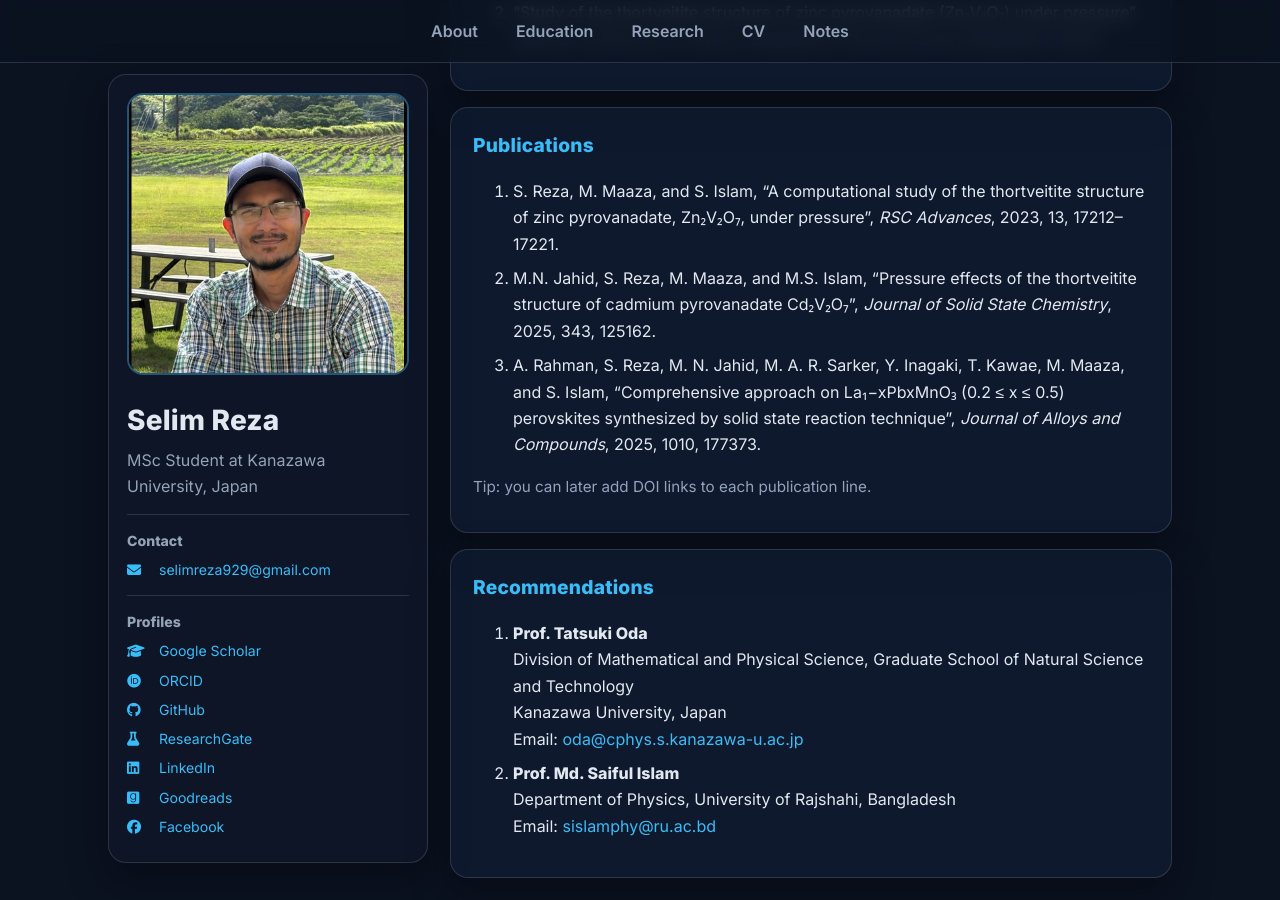
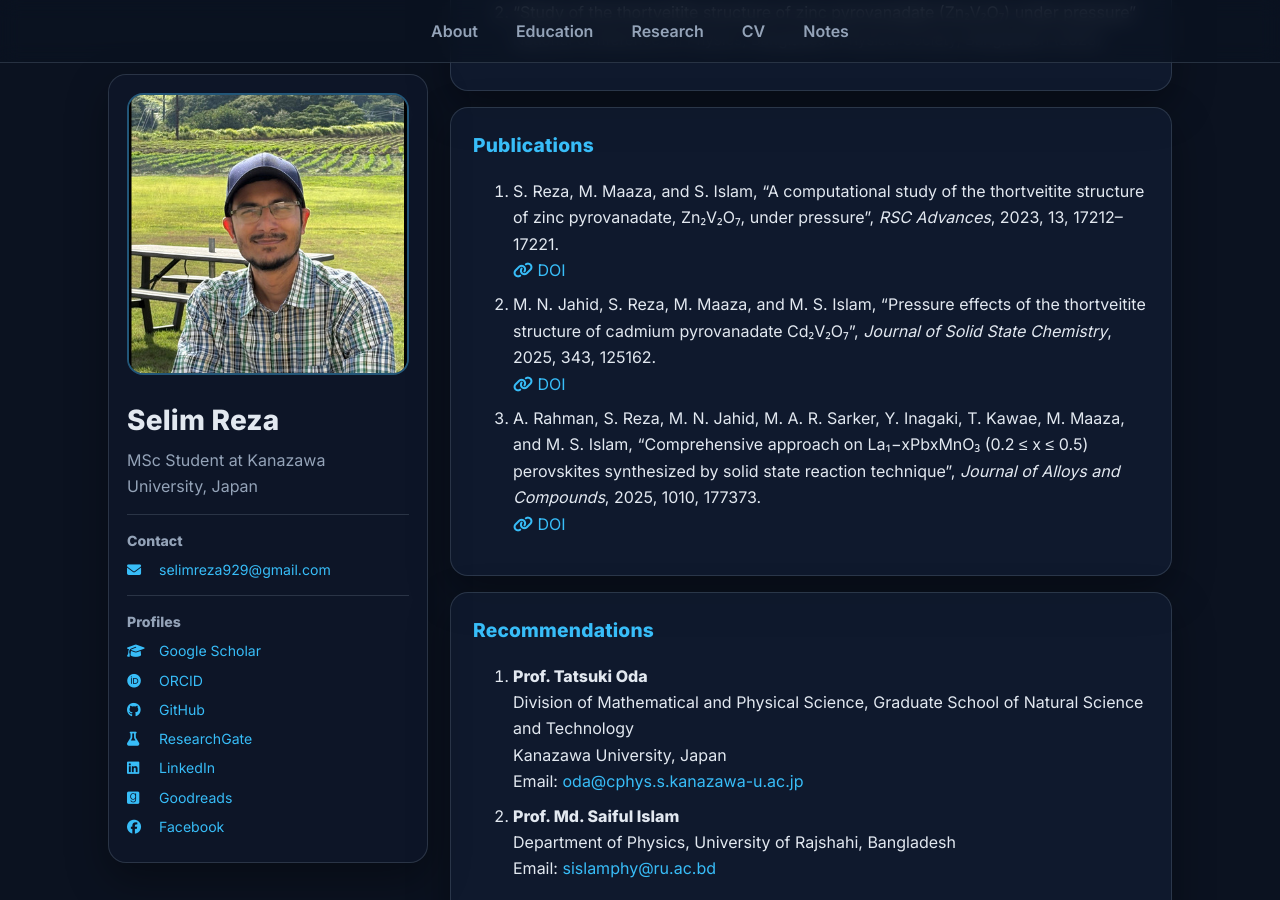
Before and after one commit to selimphy/selimphy.github.io, a Jekyll site: the page built from cv/index.html, in a window 1280 px wide and 900 px high, scrolled down 2284 px. Built offline with Jekyll 4.4.1, drawn with Linux system fonts in a browser that asks for light colours.

Commit message:
Update index.html

```diff
--- a/cv/index.html
+++ b/cv/index.html
@@ -136,24 +136,41 @@ layout: none
 
     <section class="card">
 <h2>Publications</h2>
+
 <ol>
+
 <li>
-          S. Reza, M. Maaza, and S. Islam, “A computational study of the thortveitite structure of zinc pyrovanadate, Zn₂V₂O₇, under pressure”,
+S. Reza, M. Maaza, and S. Islam,
+“A computational study of the thortveitite structure of zinc pyrovanadate, Zn₂V₂O₇, under pressure”,
 <em>RSC Advances</em>, 2023, 13, 17212–17221.
+<br>
+<a href="https://doi.org/10.1039/D3RA02426A" target="_blank">
+<i class="fa-solid fa-link"></i> DOI
+</a>
 </li>
+
 <li>
-          M.N. Jahid, S. Reza, M. Maaza, and M.S. Islam, “Pressure effects of the thortveitite structure of cadmium pyrovanadate Cd₂V₂O₇”,
+M. N. Jahid, S. Reza, M. Maaza, and M. S. Islam,
+“Pressure effects of the thortveitite structure of cadmium pyrovanadate Cd₂V₂O₇”,
 <em>Journal of Solid State Chemistry</em>, 2025, 343, 125162.
+<br>
+<a href="https://doi.org/10.1016/j.jssc.2024.125162" target="_blank">
+<i class="fa-solid fa-link"></i> DOI
+</a>
 </li>
+
 <li>
-          A. Rahman, S. Reza, M. N. Jahid, M. A. R. Sarker, Y. Inagaki, T. Kawae, M. Maaza, and S. Islam,
+A. Rahman, S. Reza, M. N. Jahid, M. A. R. Sarker, Y. Inagaki, T. Kawae, M. Maaza, and M. S. Islam,
 “Comprehensive approach on La₁−xPbxMnO₃ (0.2 ≤ x ≤ 0.5) perovskites synthesized by solid state reaction technique”,
 <em>Journal of Alloys and Compounds</em>, 2025, 1010, 177373.
+<br>
+<a href="https://doi.org/10.1016/j.jallcom.2024.177373" target="_blank">
+<i class="fa-solid fa-link"></i> DOI
+</a>
 </li>
+
 </ol>
-      <p class="small" style="margin-top:10px;">
-        Tip: you can later add DOI links to each publication line.
-      </p>
+
 </section>
 
     <section class="card">
```
Lines whose indentation alone changed are shown as unchanged.
